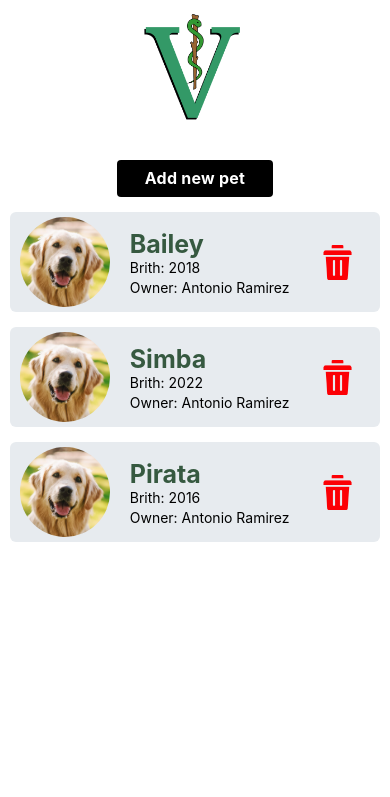
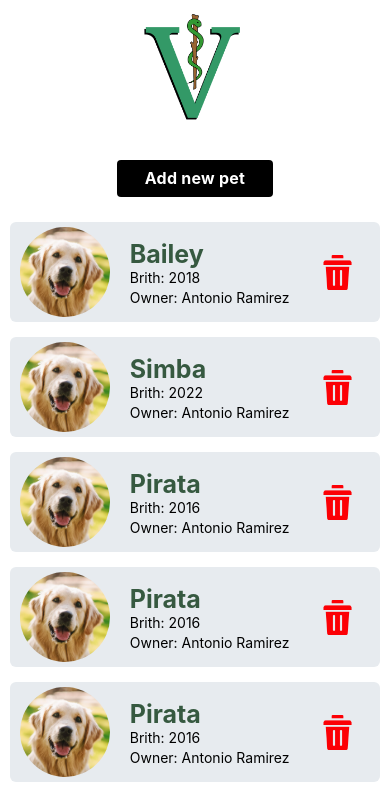
Before and after one commit to BrightCoders-Institute/introduccion-a-react-native-Antonio3veces3, a React Native app in the folder AwesomeProject/: screen / in a window 390 px wide. Shown: the top 797 px of the page. Built offline with nearby package versions, Linux system fonts and the light colour scheme.

Commit message:
Add onClick function to test button for create a new pet

```diff
--- a/AwesomeProject/App.tsx
+++ b/AwesomeProject/App.tsx
@@ -13,6 +13,7 @@ import {
   StyleSheet,
   Pressable,
   Image,
+  Alert,
 } from 'react-native';
 import PetList from './components/PetList';
 const Pets = [
@@ -25,6 +26,54 @@ const Pets = [
   {
     name: 'Simba',
     birth: 2022,
+    owner: 'Antonio Ramirez',
+    img: 'https://static.fundacion-affinity.org/cdn/farfuture/PVbbIC-0M9y4fPbbCsdvAD8bcjjtbFc0NSP3lRwlWcE/mtime:1643275542/sites/default/files/los-10-sonidos-principales-del-perro.jpg'
+  },
+  {
+    name: 'Pirata',
+    birth: 2016,
+    owner: 'Antonio Ramirez',
+    img: 'https://static.fundacion-affinity.org/cdn/farfuture/PVbbIC-0M9y4fPbbCsdvAD8bcjjtbFc0NSP3lRwlWcE/mtime:1643275542/sites/default/files/los-10-sonidos-principales-del-perro.jpg'
+  },
+  {
+    name: 'Pirata',
+    birth: 2016,
+    owner: 'Antonio Ramirez',
+    img: 'https://static.fundacion-affinity.org/cdn/farfuture/PVbbIC-0M9y4fPbbCsdvAD8bcjjtbFc0NSP3lRwlWcE/mtime:1643275542/sites/default/files/los-10-sonidos-principales-del-perro.jpg'
+  },
+  {
+    name: 'Pirata',
+    birth: 2016,
+    owner: 'Antonio Ramirez',
+    img: 'https://static.fundacion-affinity.org/cdn/farfuture/PVbbIC-0M9y4fPbbCsdvAD8bcjjtbFc0NSP3lRwlWcE/mtime:1643275542/sites/default/files/los-10-sonidos-principales-del-perro.jpg'
+  },
+  {
+    name: 'Pirata',
+    birth: 2016,
+    owner: 'Antonio Ramirez',
+    img: 'https://static.fundacion-affinity.org/cdn/farfuture/PVbbIC-0M9y4fPbbCsdvAD8bcjjtbFc0NSP3lRwlWcE/mtime:1643275542/sites/default/files/los-10-sonidos-principales-del-perro.jpg'
+  },
+  {
+    name: 'Pirata',
+    birth: 2016,
+    owner: 'Antonio Ramirez',
+    img: 'https://static.fundacion-affinity.org/cdn/farfuture/PVbbIC-0M9y4fPbbCsdvAD8bcjjtbFc0NSP3lRwlWcE/mtime:1643275542/sites/default/files/los-10-sonidos-principales-del-perro.jpg'
+  },
+  {
+    name: 'Pirata',
+    birth: 2016,
+    owner: 'Antonio Ramirez',
+    img: 'https://static.fundacion-affinity.org/cdn/farfuture/PVbbIC-0M9y4fPbbCsdvAD8bcjjtbFc0NSP3lRwlWcE/mtime:1643275542/sites/default/files/los-10-sonidos-principales-del-perro.jpg'
+  },
+  {
+    name: 'Pirata',
+    birth: 2016,
+    owner: 'Antonio Ramirez',
+    img: 'https://static.fundacion-affinity.org/cdn/farfuture/PVbbIC-0M9y4fPbbCsdvAD8bcjjtbFc0NSP3lRwlWcE/mtime:1643275542/sites/default/files/los-10-sonidos-principales-del-perro.jpg'
+  },
+  {
+    name: 'Pirata',
+    birth: 2016,
     owner: 'Antonio Ramirez',
     img: 'https://static.fundacion-affinity.org/cdn/farfuture/PVbbIC-0M9y4fPbbCsdvAD8bcjjtbFc0NSP3lRwlWcE/mtime:1643275542/sites/default/files/los-10-sonidos-principales-del-perro.jpg'
   },
@@ -47,7 +96,9 @@ function App(): JSX.Element {
         />
       </View>
 
-      <Pressable style={style.button}>
+      <Pressable style={style.button}
+        onPress={()=>{Alert.alert("Create new pet", "Form to create pet")}}
+      >
         <Text style={style.btnText}>Add new pet</Text>
       </Pressable>
 
@@ -88,7 +139,9 @@ const style = StyleSheet.create({
   },
   containerList:{
     alignContent: 'center',
-    alignItems: 'center'
+    alignItems: 'center',
+    marginTop: 10,
+    height: '72%'
   }
 });
 
```
